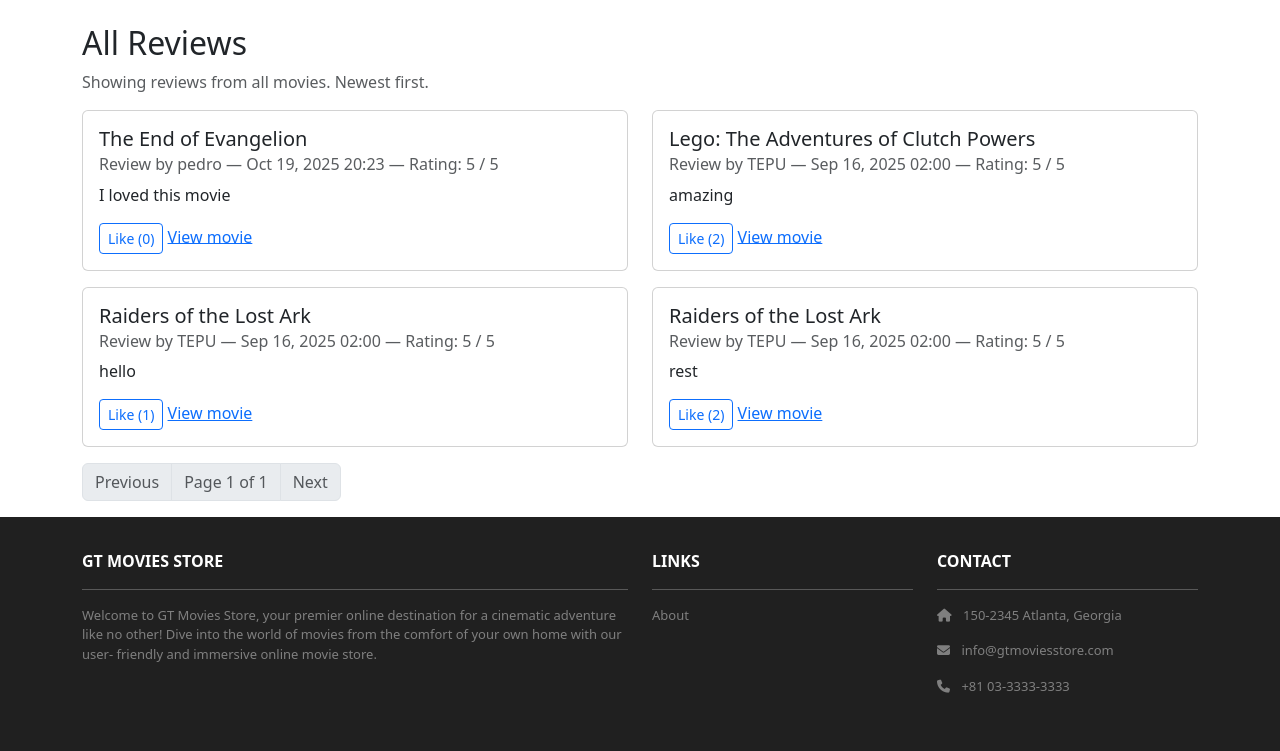
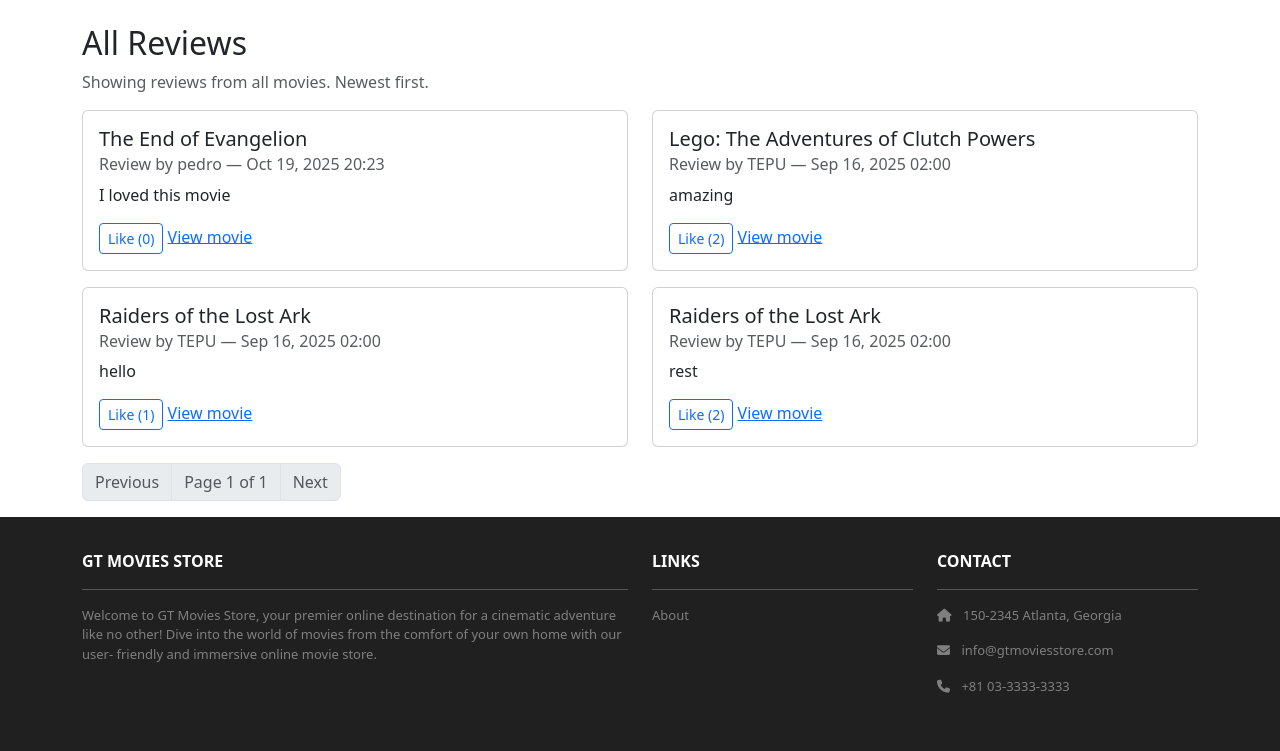
Before and after one commit to TepuSG/moviesstore, a Django app: page /reviews/ in a window 1280 px wide. Shown: the part 82-833 px from the top of the page. Run offline with Django 5.2, Linux system fonts and the light colour scheme; data comes from the database, SQL or seed files in the repository; some libraries are stand-ins or nearby versions.

Commit message:
Remove rating from review subtitle
Removed the rating display from the review subtitle.

```diff
--- a/home/templates/home/reviews.html
+++ b/home/templates/home/reviews.html
@@ -11,7 +11,7 @@
 						<div class="card">
 							<div class="card-body">
 								<h5 class="card-title">{{ review.movie.name }}</h5>
-										<h6 class="card-subtitle mb-2 text-muted">Review by {{ review.user.username }} — {{ review.date|date:"M d, Y H:i" }} — Rating: {{ review.rating }} / 5</h6>
+										<h6 class="card-subtitle mb-2 text-muted">Review by {{ review.user.username }} — {{ review.date|date:"M d, Y H:i" }}</h6>
 										<p class="card-text">{{ review.comment }}</p>
 										<div>
 																  <form method="post" action="{% url 'movies.toggle_like' id=review.movie.id review_id=review.id %}" style="display:inline" class="ajax-like-form">
```
